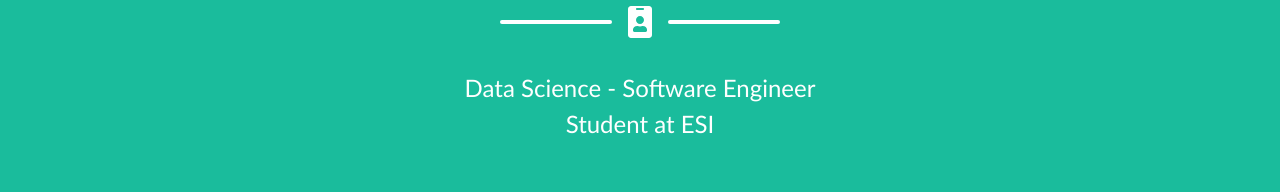
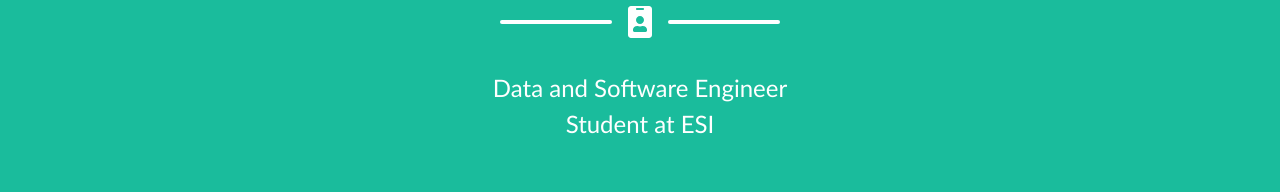
Before and after one commit to zekaouinoureddine/zekaouinoureddine.github.io, a plain HTML site: page index.html in a window 1280 px wide. Shown: the part 581-773 px from the top of the page. Drawn offline with nearby package versions, Linux system fonts and the light colour scheme; a web font is replaced by a local one.

Commit message:
Add Urls and CSS Format

```diff
--- a/index.html
+++ b/index.html
@@ -79,7 +79,7 @@
             </div>
 
             <!-- Masthead Subheading-->
-            <p class="pre-wrap masthead-subheading font-weight-light mb-0">Data Science - Software Engineer</br>Student at ESI</p>
+            <p class="pre-wrap masthead-subheading font-weight-light mb-0">Data and Software Engineer</br>Student at ESI</p>
         </div>
     </header>
     <section class="page-section portfolio" id="portfolio">
```
